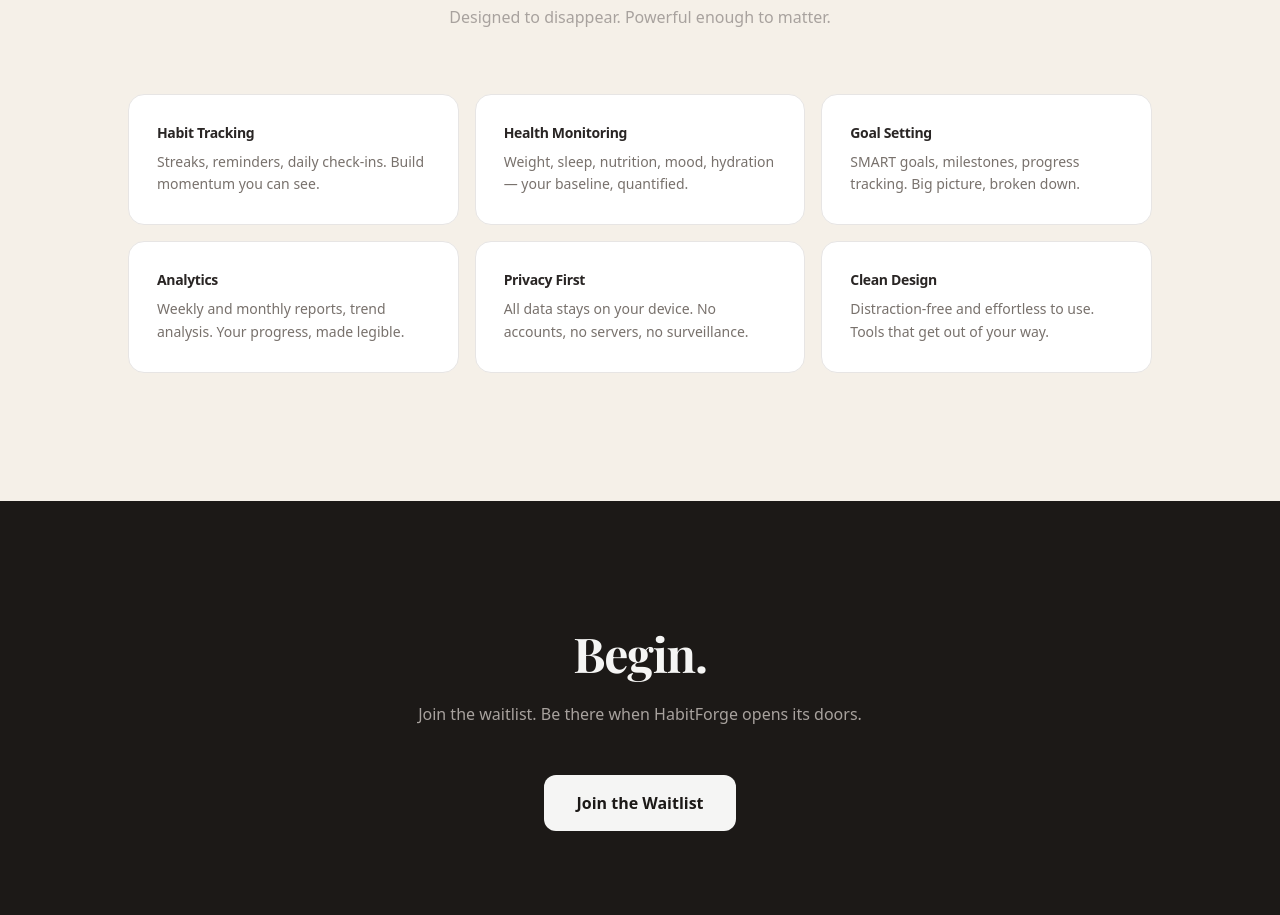
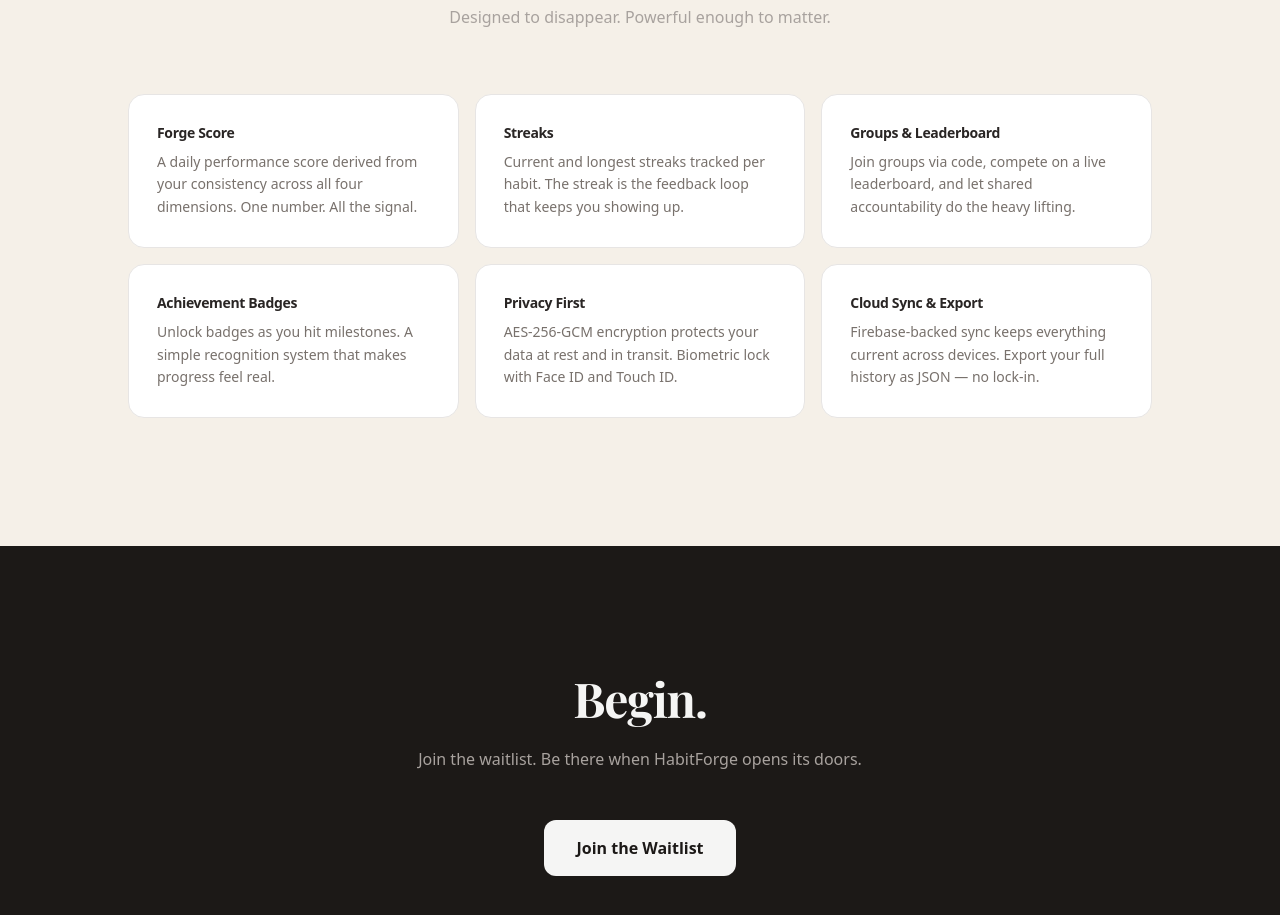
Before and after one commit to crsnpalmer-art/habitforge-web, a Next.js app: page /about in a window 1280 px wide. Shown: the part 3780-4695 px from the top of the page. Built offline with nearby package versions, Linux system fonts and the light colour scheme; no server answers.

Commit message:
content: update site with accurate app feature info from iOS source

```diff
--- a/src/app/about/page.tsx
+++ b/src/app/about/page.tsx
@@ -282,28 +282,28 @@
           <div className="grid grid-cols-1 sm:grid-cols-2 lg:grid-cols-3 gap-4">
             {[
               {
-                title: "Habit Tracking",
-                desc: "Streaks, reminders, daily check-ins. Build momentum you can see.",
+                title: "Forge Score",
+                desc: "A daily performance score derived from your consistency across all four dimensions. One number. All the signal.",
               },
               {
-                title: "Health Monitoring",
-                desc: "Weight, sleep, nutrition, mood, hydration — your baseline, quantified.",
+                title: "Streaks",
+                desc: "Current and longest streaks tracked per habit. The streak is the feedback loop that keeps you showing up.",
               },
               {
-                title: "Goal Setting",
-                desc: "SMART goals, milestones, progress tracking. Big picture, broken down.",
+                title: "Groups & Leaderboard",
+                desc: "Join groups via code, compete on a live leaderboard, and let shared accountability do the heavy lifting.",
               },
               {
-                title: "Analytics",
-                desc: "Weekly and monthly reports, trend analysis. Your progress, made legible.",
+                title: "Achievement Badges",
+                desc: "Unlock badges as you hit milestones. A simple recognition system that makes progress feel real.",
               },
               {
                 title: "Privacy First",
-                desc: "All data stays on your device. No accounts, no servers, no surveillance.",
+                desc: "AES-256-GCM encryption protects your data at rest and in transit. Biometric lock with Face ID and Touch ID.",
               },
               {
-                title: "Clean Design",
-                desc: "Distraction-free and effortless to use. Tools that get out of your way.",
+                title: "Cloud Sync & Export",
+                desc: "Firebase-backed sync keeps everything current across devices. Export your full history as JSON — no lock-in.",
               },
             ].map((feature) => (
               <div
--- a/src/app/how-it-works/page.tsx
+++ b/src/app/how-it-works/page.tsx
@@ -17,38 +17,38 @@
 const steps = [
   {
     num: "01",
-    title: "Sign In",
-    desc: "Get started with Apple, Google, or Email — quick, secure, and private.",
+    title: "Create Your Account",
+    desc: "Sign in with Apple, Google, or Email — secure authentication in seconds. Your data is encrypted from the first tap.",
     screenshot: "/screenshots/01-auth.png",
   },
   {
     num: "02",
     title: "Personalized Onboarding",
-    desc: "Set your goals and dimensions so HabitForge adapts to your growth priorities from day one.",
+    desc: "Enter your name, pick your first habit, and choose its dimension. HabitForge calibrates to your growth priorities from day one.",
     screenshot: "/screenshots/02-onboarding.png",
   },
   {
     num: "03",
-    title: "Daily Dashboard",
-    desc: "Track completions, streaks, and your daily Forge Score from one command center.",
+    title: "Build Your Daily Habits",
+    desc: "Check off habits across all four dimensions — Mental, Physical, Spiritual, Financial. Every completion counts toward your Forge Score.",
     screenshot: "/screenshots/03-dashboard.png",
   },
   {
     num: "04",
-    title: "Progress Analytics",
-    desc: "Measure consistency over time with visual progress trends and habit-level performance data.",
+    title: "Track Streaks & Forge Score",
+    desc: "Your dashboard shows current streaks, longest streaks, and your daily Forge Score. Watch the analytics tell the story of your consistency.",
     screenshot: "/screenshots/04-progress.png",
   },
   {
     num: "05",
-    title: "Accountability & Groups",
-    desc: "Stay consistent with social accountability and leaderboard-based momentum.",
+    title: "Join Groups & Compete",
+    desc: "Enter a group code to join friends or teammates. The leaderboard tracks rank, score, and rank changes — accountability with teeth.",
     screenshot: "/screenshots/05-leaderboard.png",
   },
   {
     num: "06",
     title: "Full Control",
-    desc: "Manage notifications, security, and account settings your way.",
+    desc: "Configure daily reminders, streak alerts, and group notifications. Lock the app with Face ID or Touch ID. Export your data as JSON anytime.",
     screenshot: "/screenshots/06-settings.png",
   },
 ];
--- a/src/app/page.tsx
+++ b/src/app/page.tsx
@@ -12,33 +12,63 @@
 const features = [
   {
     icon: "◈",
-    name: "Four Dimensions",
-    desc: "Mental, Physical, Spiritual, Financial. Every habit mapped to what it builds.",
+    name: "Habit Tracking",
+    desc: "Daily check-ins with streak counters. Build momentum you can see and feel.",
+  },
+  {
+    icon: "⬡",
+    name: "Streaks",
+    desc: "Current and longest streaks tracked per habit. Break one, feel it. Rebuild it, own it.",
   },
   {
     icon: "◎",
     name: "Forge Score",
-    desc: "A daily performance score that reflects your consistency across all dimensions.",
+    desc: "A daily performance score that reflects your consistency across all four dimensions.",
   },
   {
-    icon: "⬡",
-    name: "Streak Tracking",
-    desc: "Build momentum. Break a streak, feel it. Build it back, own it.",
+    icon: "◇",
+    name: "Four Dimensions",
+    desc: "Mental, Physical, Spiritual, Financial. Every habit mapped to what it actually builds.",
+  },
+  {
+    icon: "◑",
+    name: "Groups & Leaderboard",
+    desc: "Join a group with a code, compete on the leaderboard, and hold each other accountable.",
+  },
+  {
+    icon: "★",
+    name: "Achievement Badges",
+    desc: "Unlock badges as you hit milestones. Recognition that keeps the engine running.",
   },
   {
     icon: "◻",
     name: "Progress Analytics",
-    desc: "Weekly and monthly trends. See what's working.",
+    desc: "Weekly trends and category breakdowns. See exactly what's working — and what isn't.",
   },
   {
-    icon: "◑",
-    name: "Group Accountability",
-    desc: "Compete with friends. The leaderboard keeps everyone honest.",
+    icon: "◉",
+    name: "Smart Notifications",
+    desc: "Daily reminders, streak alerts, group activity, and achievement pings — all configurable.",
   },
   {
-    icon: "◯",
+    icon: "⊕",
     name: "Privacy First",
-    desc: "All data on your device. No accounts required. No cloud.",
+    desc: "AES-256-GCM end-to-end encryption. Your habit data is yours — protected at rest and in transit.",
+  },
+  {
+    icon: "⊞",
+    name: "Biometric Lock",
+    desc: "Face ID and Touch ID support. Your data stays locked until you say otherwise.",
+  },
+  {
+    icon: "◌",
+    name: "Cloud Sync",
+    desc: "Firebase-backed sync keeps your habits consistent across devices, always up to date.",
+  },
+  {
+    icon: "⊟",
+    name: "Data Export",
+    desc: "Export your full habit history as JSON anytime. Your data, fully portable.",
   },
 ];
 
@@ -172,7 +202,7 @@
             animate={{ opacity: 1, y: 0 }}
             transition={{ duration: 0.7, delay: 0.18, ease: [0.16, 1, 0.3, 1] }}
           >
-            HabitForge tracks your Mental, Physical, Spiritual, and Financial habits — and shows you the system running underneath.
+            Four dimensions. One score. Daily momentum.
           </motion.p>
 
           <motion.div
@@ -270,7 +300,7 @@
       <div className="bg-[#F5F0E8] border-y border-stone-200/60 py-4">
         <p className="text-center text-[11px] font-semibold tracking-[0.18em] uppercase text-stone-400"
           style={{ fontVariant: "small-caps" }}>
-          Mental · Physical · Spiritual · Financial · Forge Score · Group Accountability · iOS 17+
+          12 Core Features · Forge Score System · Group Leaderboards · AES-256 Encryption
         </p>
       </div>
 
```
